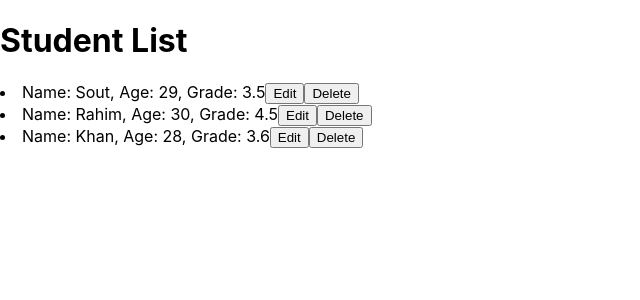
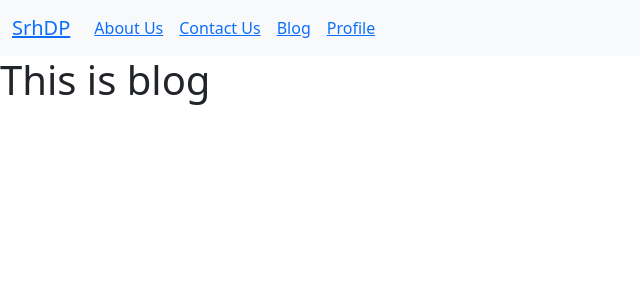
Before and after one commit to soutruoshim/react-fun-easy-learning, a React (Create React App) app: page /blog in a window 1280 px wide. Shown: the top 300 px of the page, without its empty margins (0-640 px from the left). Built offline with nearby package versions, Linux system fonts and the light colour scheme.

Commit message:
react router

```diff
--- a/package.json
+++ b/package.json
@@ -6,8 +6,11 @@
     "@testing-library/jest-dom": "^5.16.2",
     "@testing-library/react": "^12.1.4",
     "@testing-library/user-event": "^13.5.0",
+    "bootstrap": "^5.1.3",
     "react": "^17.0.2",
+    "react-bootstrap": "^2.2.3",
     "react-dom": "^17.0.2",
+    "react-router-dom": "^5.3.0",
     "react-scripts": "5.0.0",
     "web-vitals": "^2.1.4"
   },
--- a/src/App.js
+++ b/src/App.js
@@ -1,37 +1,9 @@
 import React from "react";
 class App extends React.Component {
   render() {
-    const names = [
-      {
-        name: "Sout",
-        age: 29,
-        grade: 3.5,
-      },
-      {
-        name: "Rahim",
-        age: 30,
-        grade: 4.5,
-      },
-      {
-        name: "Khan",
-        age: 28,
-        grade: 3.6,
-      },
-    ];
-    const items = names.map((item, idx) => {
-      return (
-        <li key={idx}>
-          {" "}
-          Name: {item.name}, Age: {item.age}, Grade: {item.grade}
-          <button>Edit</button>
-          <button>Delete</button>
-        </li>
-      );
-    });
     return (
       <div className="App">
-        <h1>Student List</h1>
-        {items}
+           <h1>Home Page</h1>
       </div>
     );
   }
--- a/src/components/Hello.js
+++ /dev/null
@@ -1,5 +0,0 @@
-import React from "react";
-function Hello(props){
-    return <h1>This is prop {props.name} And percent {props.percent}</h1>
-}
-export default Hello
--- /dev/null
+++ b/src/components/about.jsx
@@ -0,0 +1,10 @@
+import React, { Component } from "react";
+export default class About extends Component{
+    render(){
+        return(
+            <div>
+                <h1>This is About</h1>
+            </div>
+        )
+    }
+}
--- /dev/null
+++ b/src/components/blog.jsx
@@ -0,0 +1,10 @@
+import React, { Component } from "react";
+export default class Blog extends Component{
+    render(){
+        return(
+            <div>
+                <h1>This is blog</h1>
+            </div>
+        )
+    }
+}
--- /dev/null
+++ b/src/components/contact.jsx
@@ -0,0 +1,10 @@
+import React, { Component } from "react";
+export default class Contact extends Component{
+    render(){
+        return(
+            <div>
+                <h1>This is Contact</h1>
+            </div>
+        )
+    }
+}
--- /dev/null
+++ b/src/components/profile.jsx
@@ -0,0 +1,10 @@
+import React, { Component } from "react";
+export default class Profile extends Component{
+    render(){
+        return(
+            <div>
+                <h1>This is Profile</h1>
+            </div>
+        )
+    }
+}
--- /dev/null
+++ b/src/header.jsx
@@ -0,0 +1,60 @@
+import React, { Component } from "react";
+import 'bootstrap/dist/css/bootstrap.min.css';
+import { Navbar , Nav, Container} from "react-bootstrap";
+import {
+    BrowserRouter as Router,
+    Switch,
+    Route,
+    Link
+  } from "react-router-dom";
+import App from './App';
+import About from './components/about';
+import Contact from './components/contact';
+import Blog from './components/blog';
+import Profile from './components/profile';
+
+export default class Header extends Component{
+    render(){
+        return(
+            <Router>
+                <div>
+                    <Navbar bg="light" expand="lg">
+                        <Container fluid>
+                            <Navbar.Brand><Link to="/">SrhDP</Link></Navbar.Brand>
+                            <Navbar.Toggle aria-controls="navbarScroll" />
+                            <Navbar.Collapse id="navbarScroll">
+                            <Nav
+                                className="me-auto my-2 my-lg-0"
+                                style={{ maxHeight: '100px' }}
+                                navbarScroll
+                            >
+                                <Nav.Link><Link to="/about">About Us</Link></Nav.Link>
+                                <Nav.Link><Link to="/contact">Contact Us</Link></Nav.Link>
+                                <Nav.Link><Link to="/blog">Blog</Link></Nav.Link>
+                                <Nav.Link><Link to="/profile">Profile</Link></Nav.Link>
+                            </Nav>
+                            </Navbar.Collapse>
+                        </Container>
+                        </Navbar>
+                </div>
+                <Switch>
+                    <Route path="/about">
+                        <About />
+                    </Route>
+                    <Route path="/contact">
+                        <Contact />
+                    </Route>
+                    <Route path="/blog">
+                        <Blog />
+                    </Route>
+                    <Route path="/profile">
+                        <Profile />
+                    </Route>
+                    <Route path="/">
+                        <App />
+                    </Route>
+                </Switch>
+            </Router>
+        )
+    }
+}
--- a/src/index.js
+++ b/src/index.js
@@ -3,10 +3,10 @@ import ReactDOM from 'react-dom';
 import './index.css';
 import App from './App';
 import reportWebVitals from './reportWebVitals';
-
+import Header from './header';
 ReactDOM.render(
   <React.StrictMode>
-    <App />
+    <Header/>
   </React.StrictMode>,
   document.getElementById('root')
 );
```
Also changed, not shown: src/components/Learning.js (deleted, +0 -34 lines), 1 other file (tests, documents, lock files or other folders).
